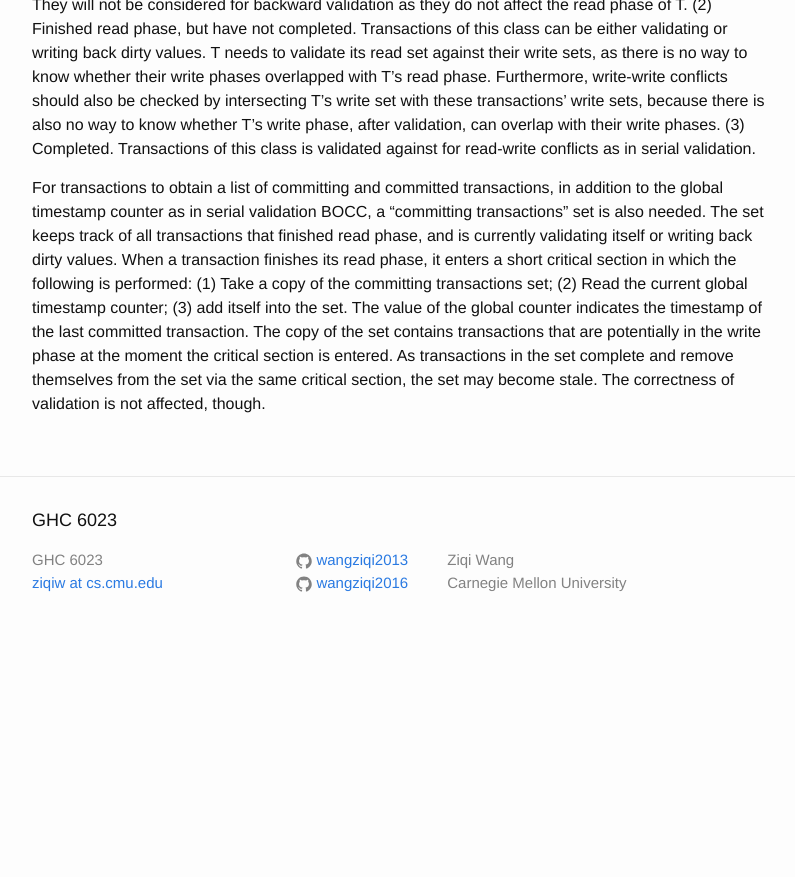
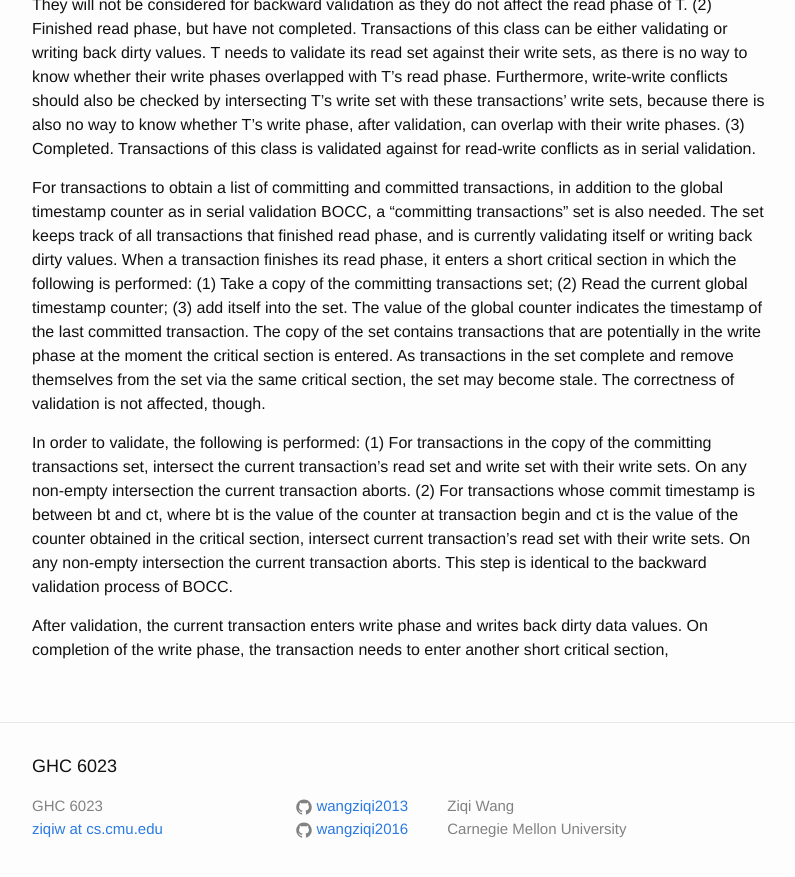
Before and after one commit to wangziqi2013/wangziqi2013.github.io, a Jekyll site: the page built from _posts/2018-03-21-Analyzing-OCC-Anomalies-and-Solutions.markdown, in a window 1280 px wide and 900 px high, scrolled down 8079 px. Shown: the top 877 px of the window, without its empty margins (238-1033 px from the left). Built offline with Jekyll 4.4.1, drawn with Linux system fonts in a browser that asks for light colours; before the commit the page ends 8733 px from its top, so only the background shows below that.

Commit message:
Finish validation protocol

```diff
--- a/_posts/2018-03-21-Analyzing-OCC-Anomalies-and-Solutions.markdown
+++ b/_posts/2018-03-21-Analyzing-OCC-Anomalies-and-Solutions.markdown
@@ -349,3 +349,12 @@ global timestamp counter; (3) add itself into the set. The value of the global c
 transaction. The copy of the set contains transactions that are potentially in the write phase
 at the moment the critical section is entered. As transactions in the set complete and remove themselves from the set via the same
 critical section, the set may become stale. The correctness of validation is not affected, though.
+
+In order to validate, the following is performed: (1) For transactions in the copy of the committing transactions set, intersect
+the current transaction's read set and write set with their write sets. On any non-empty intersection the current transaction aborts.
+(2) For transactions whose commit timestamp is between bt and ct, where bt is the value of the counter at transaction begin and ct
+is the value of the counter obtained in the critical section, intersect current transaction's read set with their write sets.
+On any non-empty intersection the current transaction aborts. This step is identical to the backward validation process of BOCC.
+
+After validation, the current transaction enters write phase and writes back dirty data values. On completion of the write phase,
+the transaction needs to enter another short critical section,
```
